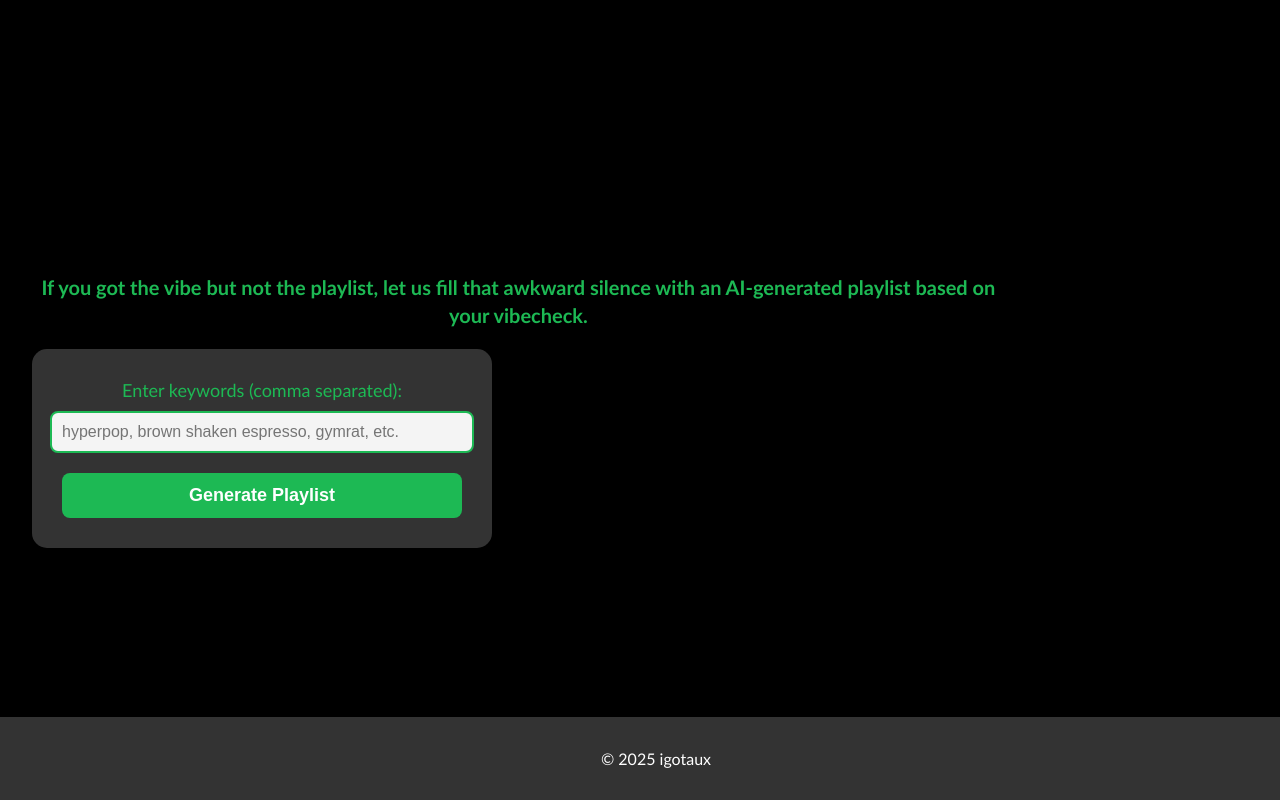
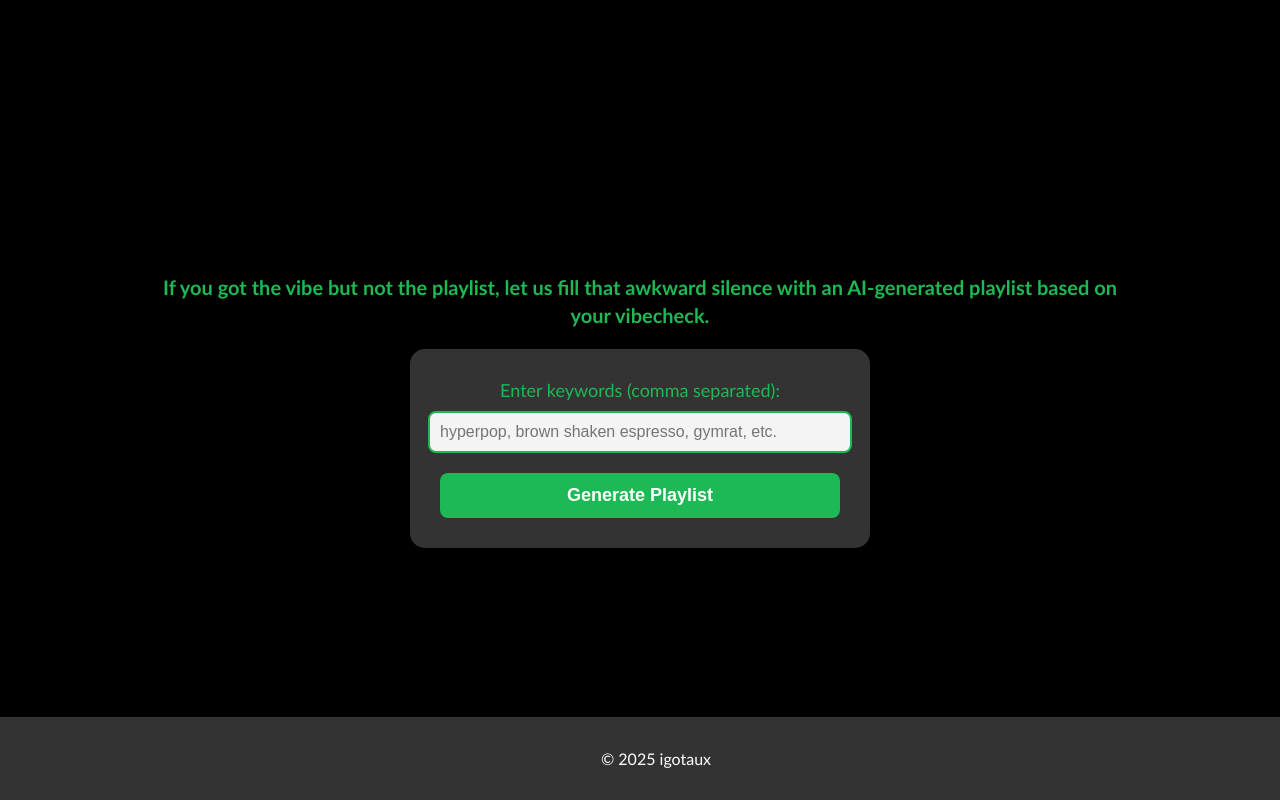
Before and after one commit to Ramenisneat/igotaux, a FastAPI app: template backend/templates/enter.html in a window 1280 px wide. Run offline with FastAPI, Linux system fonts and the light colour scheme; the template is opened without the code that fills it, so the values that code supplies are empty.

Commit message:
sigh....

```diff
--- a/backend/templates/enter.html
+++ b/backend/templates/enter.html
@@ -3,11 +3,11 @@
 {% block content %}
   <body style="background-color: black; color: #ffffff; font-family: 'Gill Sans MT', Calibri, 'Trebuchet MS', sans-serif; margin: 0; padding: 0; height: 100vh; display: flex; flex-direction: column; justify-content: center; align-items: center; text-align: center;">
 
-    <h3 style="font-size: 20px; font-weight: 600; margin-bottom: 20px; max-width: 80%; line-height: 1.4; text-align: center;">
+    <h3 style="font-size: 20px; font-weight: 600; margin-bottom: 20px; max-width: 80%; line-height: 1.4; text-align: center; margin-left: 10%; margin-right: 10%;">
       If you got the vibe but not the playlist, let us fill that awkward silence with an AI-generated playlist based on your vibecheck.
     </h3>
 
-    <form action="/gen_playlist" method="post" style="background-color: #333; padding: 30px; border-radius: 15px; box-shadow: 0 4px 12px rgba(0, 0, 0, 0.3); max-width: 400px; width: 100%; display: flex; flex-direction: column; justify-content: center; align-items: center; margin: 0;">
+    <form action="/gen_playlist" method="post" style="background-color: #333; padding: 30px; border-radius: 15px; box-shadow: 0 4px 12px rgba(0, 0, 0, 0.3); max-width: 400px; width: 100%; display: flex; flex-direction: column; justify-content: center; align-items: center; margin: 0 auto;">
 
       <label for="keywords" style="font-size: 18px; margin-bottom: 10px; margin-left: 10px; margin-right: 10px; display: block; color: #1DB954;">Enter keywords (comma separated):</label>
       <input type="text" id="keywords" name="keywords" placeholder="hyperpop, brown shaken espresso, gymrat, etc." style="width: 100%; padding: 10px; margin-bottom: 20px; border: 2px solid #1DB954; border-radius: 8px; font-size: 16px; color: #333; background-color: #f4f4f4;">
```
